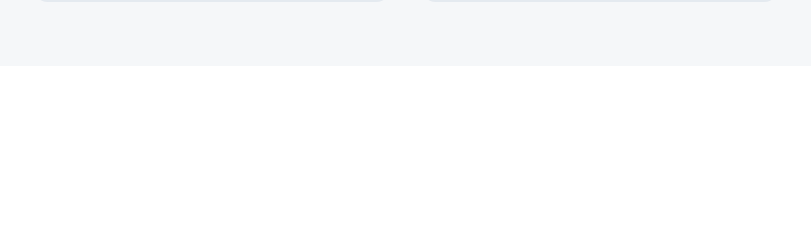
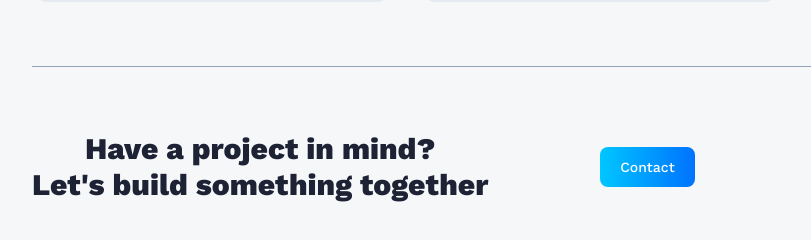
Before and after one commit to parasss19/Portfolio, a React (Vite) app: page /projects in a window 1280 px wide. Shown: the part 1364-1604 px from the top of the page, without its empty margins (160-971 px from the left). Before the commit the page ends 1430 px from the top, so only its background shows below. Built offline with nearby package versions, Linux system fonts and the light colour scheme.

Commit message:
added CTA component in project page

```diff
--- a/src/pages/Projects.jsx
+++ b/src/pages/Projects.jsx
@@ -6,6 +6,7 @@ import { projects } from '../constants'
 import { FontAwesomeIcon } from '@fortawesome/react-fontawesome';
 import { faGithub } from '@fortawesome/free-brands-svg-icons'
 import {faLink} from '@fortawesome/free-solid-svg-icons'
+import CTA from '../Components/CTA';
 
 
 //Card
@@ -89,8 +90,12 @@ const Projects = () => {
       ))}
     </div>
 
+    <hr className='border-slate-400 mt-16' />
+
+    <CTA />
+
+
    </section>
-
   )
 }
 
```
